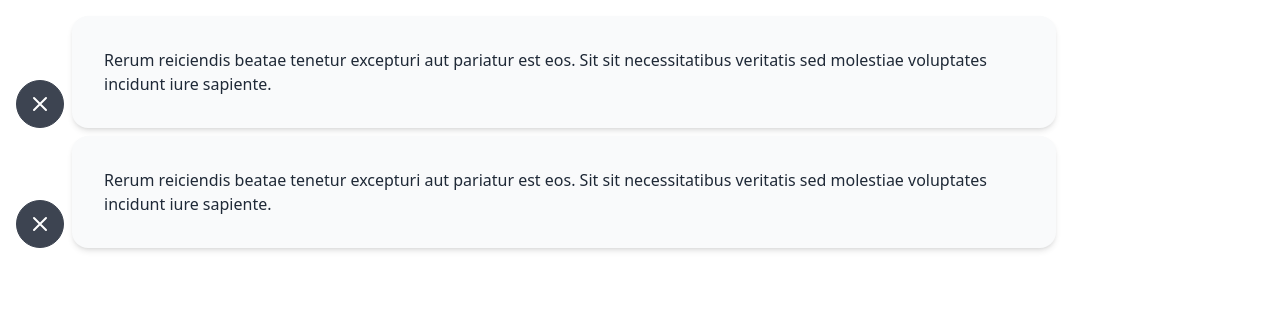
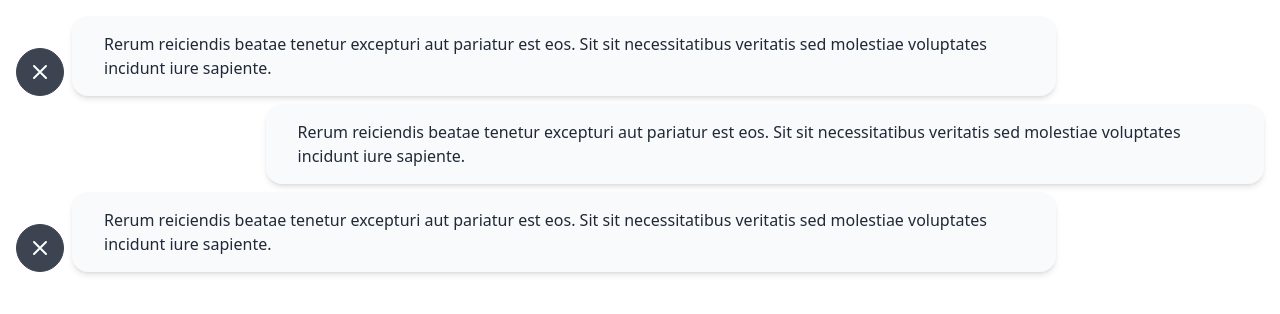
Before and after one commit to c3n7/antimony-frontend, a Vue app: page / in a window 1280 px wide. Shown: the top 314 px of the page. Built offline with nearby package versions, Linux system fonts and the light colour scheme.

Commit message:
Sent message component created

```diff
--- a/src/App.vue
+++ b/src/App.vue
@@ -2,6 +2,7 @@
   <div class="space-y-16 p-4">
     <div class="flex flex-wrap">
       <ReceivedMessage />
+      <SentMessage />
       <ReceivedMessage />
     </div>
   </div>
@@ -9,10 +10,12 @@
 
 <script>
 import ReceivedMessage from "./components/ReceivedMessage.vue";
+import SentMessage from "./components/SentMessage.vue";
 export default {
   name: "App",
   components: {
     ReceivedMessage,
+    SentMessage,
   },
 };
 </script>
--- a/src/components/ReceivedMessage.vue
+++ b/src/components/ReceivedMessage.vue
@@ -16,7 +16,7 @@
       </svg>
     </button>
     <div class="card shadow-md bg-base-200">
-      <div class="card-body">
+      <div class="card-body py-4">
         <p>
           Rerum reiciendis beatae tenetur excepturi aut pariatur est eos. Sit
           sit necessitatibus veritatis sed molestiae voluptates incidunt iure
--- /dev/null
+++ b/src/components/SentMessage.vue
@@ -0,0 +1,21 @@
+<template>
+  <div class="basis-full flex mb-2 justify-end">
+    <div class="card shadow-md bg-base-200 basis-4/5">
+      <div class="card-body py-4">
+        <p>
+          Rerum reiciendis beatae tenetur excepturi aut pariatur est eos. Sit
+          sit necessitatibus veritatis sed molestiae voluptates incidunt iure
+          sapiente.
+        </p>
+      </div>
+    </div>
+  </div>
+</template>
+
+<script>
+export default {
+  name: "SentMessage",
+};
+</script>
+
+<style></style>
```
